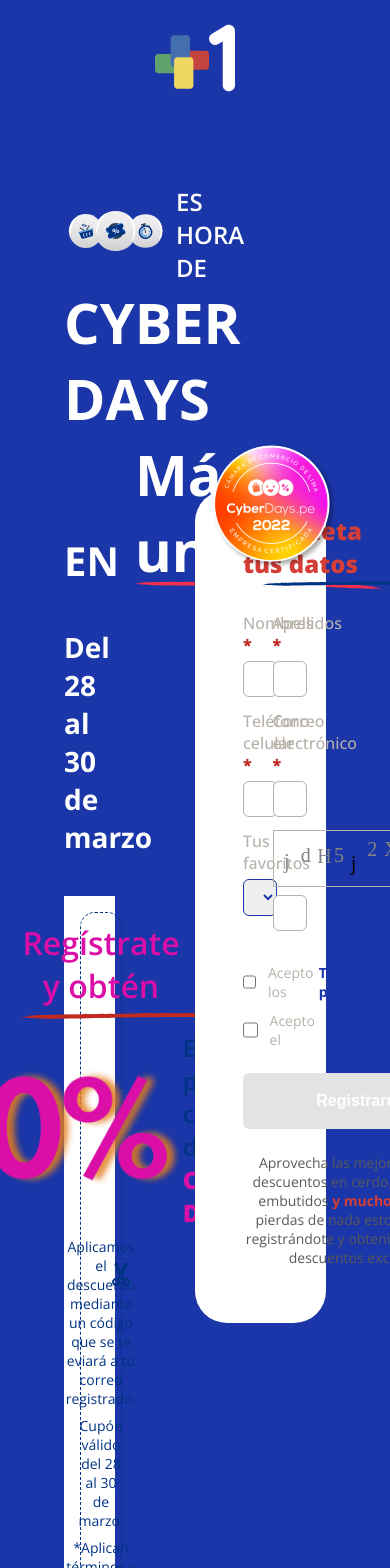
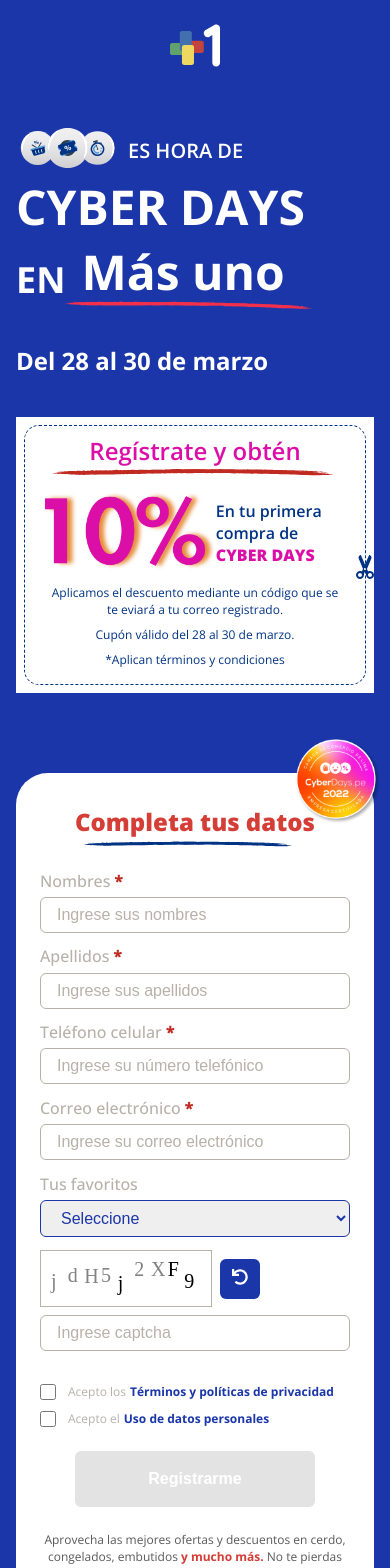
Before and after one commit to joseniquen08/masuno-test, a Next.js app: page / in a window 390 px wide. Shown: the top 1568 px of the page. Built offline with nearby package versions, Linux system fonts and the light colour scheme.

Commit message:
style: :lipstick: add a responsive design for phone

```diff
--- a/src/components/Footer/Footer.module.scss
+++ b/src/components/Footer/Footer.module.scss
@@ -8,16 +8,26 @@
 		max-width: 1440px;
 		margin: auto;
 		display: grid;
-		grid-template-columns: repeat(3, minmax(0, 1fr));
-		gap: 6rem;
-		padding: 4.5rem 6rem;
+		grid-template-columns: repeat(2, minmax(0, 1fr));
+		gap: 0;
+		padding: 2rem 1.5rem;
 		color: $white-brand-color;
+
+		@include phone {
+			padding: 4.5rem 6rem;
+			grid-template-columns: repeat(3, minmax(0, 1fr));
+			gap: 5rem;
+		}
 
 		.col-1 {
 			display: flex;
 			flex-direction: column;
 			gap: 2rem;
-			margin-top: 2rem;
+			margin-top: 0;
+
+			@include phone {
+				margin-top: 2rem;
+			}
 
 			.content {
 				display: flex;
@@ -67,6 +77,12 @@
 			display: flex;
 			flex-direction: column;
 			gap: 1.5rem;
+			grid-column: span 2 / span 2;
+
+			@include phone {
+				grid-column: span 1 / span 1;
+				display: block;
+			}
 
 			.title {
 				font-size: 1.25rem;
@@ -81,9 +97,13 @@
 
 			.social-icons {
 				display: flex;
-				gap: 1.75rem;
+				gap: 0.75rem;
 				list-style: none;
 				margin-top: 1rem;
+
+				@include phone {
+					gap: 1.75rem;
+				}
 
 				.item {
 					width: 2.75rem;
@@ -97,10 +117,14 @@
 			}
 
 			.text-footer {
-				margin-top: 3rem;
+				margin-top: 2rem;
 				font-size: 1rem;
 				font-weight: 300;
 				letter-spacing: -0.01rem;
+
+				@include phone {
+					margin-top: 3rem;
+				}
 			}
 		}
 	}
--- a/src/components/Header/Header.module.scss
+++ b/src/components/Header/Header.module.scss
@@ -8,8 +8,15 @@
 		max-width: 1440px;
 		margin: auto;
 		display: grid;
+		grid-template-columns: repeat(1, minmax(0, 1fr));
+		padding: 2rem 1rem;
+		gap: 5rem;
+
+		@include phone {
+			padding: 4rem;
 			grid-template-columns: repeat(2, minmax(0, 1fr));
-		padding: 4rem;
+			gap: 0;
+		}
 	}
 
 	.col-1 {
@@ -17,7 +24,10 @@
 		display: flex;
 		flex-direction: column;
 		gap: 2.5rem;
+
+		@include phone {
 			padding-right: 5rem;
+		}
 
 		.col-1-header {
 			display: flex;
@@ -27,14 +37,22 @@
 				display: inline-flex;
 				align-items: center;
 				gap: 0.5rem;
+				font-size: 1.25rem;
+				font-weight: 600;
+
+				@include phone {
 					font-size: 1.5rem;
-				font-weight: 600;
+				}
 			}
 
 			.paragraph-middle {
 				display: inline-flex;
+				font-size: 3rem;
+				font-weight: 700;
+
+				@include phone {
 					font-size: 3.5rem;
-				font-weight: 700;
+				}
 			}
 
 			.paragraph-bottom {
@@ -43,33 +61,54 @@
 				gap: 1rem;
 
 				.pb-start {
+					font-size: 2.25rem;
+					font-weight: 700;
+
+					@include phone {
 						font-size: 2.5rem;
-					font-weight: 700;
+					}
 				}
 
 				.pb-end {
-					font-size: 3.5rem;
+					font-size: 3rem;
 					font-weight: 700;
 					position: relative;
 
+					@include phone {
+						font-size: 3.5rem;
+					}
+
 					img {
 						position: absolute;
+						left: -1rem;
+						bottom: -0.8rem;
+
+						@include phone {
 							left: 0;
 							bottom: -0.5rem;
 						}
 					}
 				}
 			}
+		}
 
 		.col-1-deadline {
+			font-size: 1.5rem;
+			font-weight: 700;
+
+			@include phone {
 				font-size: 1.75rem;
-			font-weight: 700;
+			}
 		}
 
 		article {
 			width: 100%;
 			background: $white-brand-color;
+			padding: 0.5rem;
+
+			@include phone {
 				padding: 1rem;
+			}
 
 			.coupon-content {
 				border: 1px $blue-brand-color dashed;
@@ -84,17 +123,26 @@
 				position: relative;
 
 				.paragraph-top {
-					font-size: 2rem;
+					font-size: 1.5rem;
 					font-weight: 600;
 					color: $fucsia-brand-color;
 					text-align: center;
 					margin-bottom: 1rem;
 					position: relative;
 
+					@include phone {
+						font-size: 2rem;
+					}
+
 					img {
 						position: absolute;
+						left: -2.25rem;
+						bottom: -1rem;
+
+						@include phone {
 							left: 0;
 							bottom: -1.25rem;
+						}
 					}
 				}
 
@@ -104,7 +152,11 @@
 					justify-content: center;
 
 					.pc-image {
+						height: 5rem;
+
+						@include phone {
 							height: 7.5rem;
+						}
 					}
 
 					.pc-paragraph {
@@ -112,22 +164,34 @@
 						flex-direction: column;
 
 						.pc-top {
+							font-size: 1rem;
+							font-weight: 600;
+
+							@include phone {
 								font-size: 1.5rem;
-							font-weight: 600;
+							}
 						}
 
 						.pc-bottom {
-							font-size: 1.5rem;
+							font-size: 1rem;
 							font-weight: 800;
 							color: $fucsia-brand-color;
+
+							@include phone {
+								font-size: 1.5rem;
+							}
 						}
 					}
 				}
 
 				.paragraph-bottom {
-					font-size: 0.875rem;
+					font-size: 0.75rem;
 					font-weight: 400;
 					text-align: center;
+
+					@include phone {
+						font-size: 0.875rem;
+					}
 				}
 
 				.cc-scissors {
@@ -147,39 +211,65 @@
 			background: $white-brand-color;
 			width: 100%;
 			border-radius: 2rem;
-			padding: 1.5rem 3rem;
+			padding: 2rem 1.5rem;
 			display: flex;
 			flex-direction: column;
 			align-items: flex-start;
 			gap: 2rem;
 			position: relative;
 
+			@include phone {
+				padding: 1.5rem 3rem;
+			}
+
 			.form-stamp-image {
 				position: absolute;
+				top: -2.25rem;
+				right: -0.5rem;
+				width: 5.5rem;
+
+				@include phone {
+					width: 8rem;
 					top: -3rem;
 					right: -0.8rem;
 				}
+			}
 
 			.form-title {
+				text-align: center;
 				color: $red-brand-color;
 				font-size: 1.5rem;
 				font-weight: 800;
 				position: relative;
+				width: 100%;
+
+				@include phone {
+					text-align: start;
 					width: auto;
+				}
 
 				img {
 					position: absolute;
+					left: 2.75rem;
+					bottom: -0.9rem;
+
+					@include phone {
 						left: 1.25rem;
 						bottom: -0.75rem;
+					}
 				}
 			}
 
 			.form-content {
 				width: 100%;
 				display: grid;
+				grid-template-columns: repeat(1, minmax(0, 1fr));
+				row-gap: 0.8rem;
+
+				@include phone {
 					grid-template-columns: repeat(2, minmax(0, 1fr));
 					column-gap: 1.5rem;
-				row-gap: 0.8rem;
+				}
 
 				.form-control {
 					display: flex;
@@ -233,9 +323,13 @@
 
 					label {
 						color: $gray-brand-color;
-						font-size: 0.875rem;
+						font-size: 0.75rem;
 						display: inline-flex;
 						align-items: center;
+
+						@include phone {
+							font-size: 0.875rem;
+						}
 
 						input {
 							width: 1rem;
@@ -272,8 +366,12 @@
 
 				.ff-description {
 					text-align: center;
+					font-size: 0.75rem;
+					color: $gray-dark-brand-color;
+
+					@include phone {
 						font-size: 0.875rem;
-					color: $gray-dark-brand-color;
+					}
 
 					span {
 						color: $red-brand-color;
--- a/src/components/Navbar/Navbar.module.scss
+++ b/src/components/Navbar/Navbar.module.scss
@@ -14,6 +14,10 @@
 	}
 
 	img {
-		width: 80px;
+		width: 50px;
+
+		@include phone {
+			width: 80px;
+		}
 	}
 }
--- a/src/components/Steps/Steps.module.scss
+++ b/src/components/Steps/Steps.module.scss
@@ -7,23 +7,44 @@
 	.container {
 		max-width: 1440px;
 		margin: auto;
-		padding: 4rem;
+		padding: 3rem 1rem;
 		display: flex;
 		flex-direction: column;
-		gap: 3rem;
+		gap: 2rem;
+
+		@include phone {
+			padding: 4rem;
+			gap: 3rem;
+		}
 
 		.section-title {
 			text-align: center;
-			font-size: 2rem;
+			font-size: 1.75rem;
 			font-weight: 700;
 			color: $primary-color;
+
+			@include phone {
+				font-size: 2rem;
+			}
+
+			img {
+				width: 20rem;
+
+				@include phone {
+					width: 29.5rem;
+				}
+			}
 		}
 
 		.section-description {
 			text-align: center;
-			font-size: 1.5rem;
+			font-size: 1rem;
 			font-weight: 600;
 			color: $gray-dark-brand-color;
+
+			@include phone {
+				font-size: 1.5rem;
+			}
 
 			span {
 				font-weight: 700;
@@ -33,19 +54,33 @@
 
 		.steps {
 			display: grid;
-			grid-template-columns: repeat(3, minmax(0, 1fr));
+			grid-template-columns: repeat(1, minmax(0, 1fr));
+			gap: 3.5rem;
+
+			@include phone {
+				grid-template-columns: repeat(3, minmax(0, 1fr));
+				gap: 0;
+			}
 
 			article {
 				display: flex;
 				flex-direction: column;
 				align-items: center;
 				text-align: center;
-				gap: 2rem;
+				gap: 0.75rem;
+
+				@include phone {
+					gap: 2rem;
+				}
 
 				.step-header {
-					font-size: 2rem;
+					font-size: 1.5rem;
 					font-weight: 700;
 					color: $primary-color;
+
+					@include phone {
+						font-size: 2rem;
+					}
 				}
 
 				.step-icon {
@@ -60,15 +95,23 @@
 				}
 
 				.step-title {
-					font-size: 2rem;
+					font-size: 1.5rem;
 					font-weight: 700;
 					color: $primary-color;
+
+					@include phone {
+						font-size: 2rem;
+					}
 				}
 
 				.step-description {
-					font-size: 1.125rem;
+					font-size: 1rem;
 					font-weight: 600;
 					color: $gray-dark-brand-color;
+
+					@include phone {
+						font-size: 1.125rem;
+					}
 				}
 			}
 		}
--- a/src/styles/variables.module.scss
+++ b/src/styles/variables.module.scss
@@ -6,6 +6,30 @@
 $white-brand-color: #ffffff;
 $gray-brand-color: #b7b1a9;
 $gray-dark-brand-color: #595959;
+
+@mixin phone {
+	@media only screen and (min-width: 425px) {
+		@content;
+	}
+}
+
+@mixin tablet {
+	@media only screen and (min-width: 768) {
+		@content;
+	}
+}
+
+@mixin desktop {
+	@media only screen and (min-width: 992) {
+		@content;
+	}
+}
+
+@mixin large {
+	@media only screen and (min-width: 1200px) {
+		@content;
+	}
+}
 
 :export {
 	primaryColor: $primary-color;
```
Also changed, not shown: src/components/Technologies/Technologies.module.scss (+63 -14 lines). Lines whose indentation alone changed are shown as unchanged.
